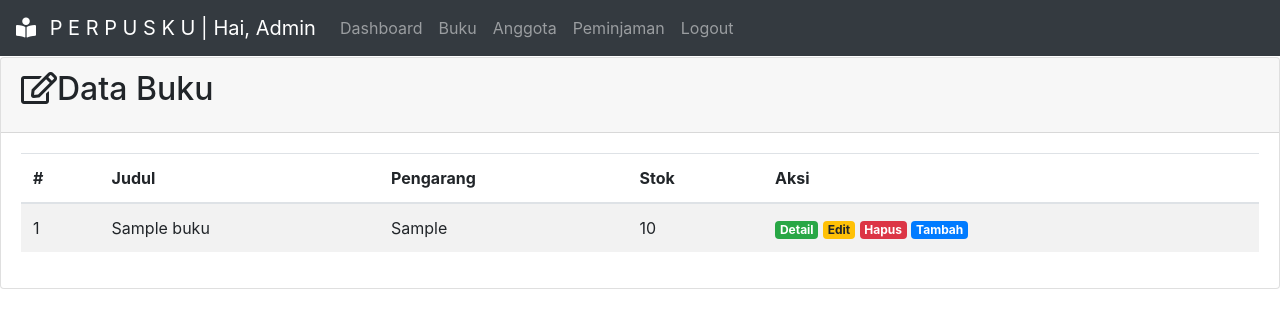
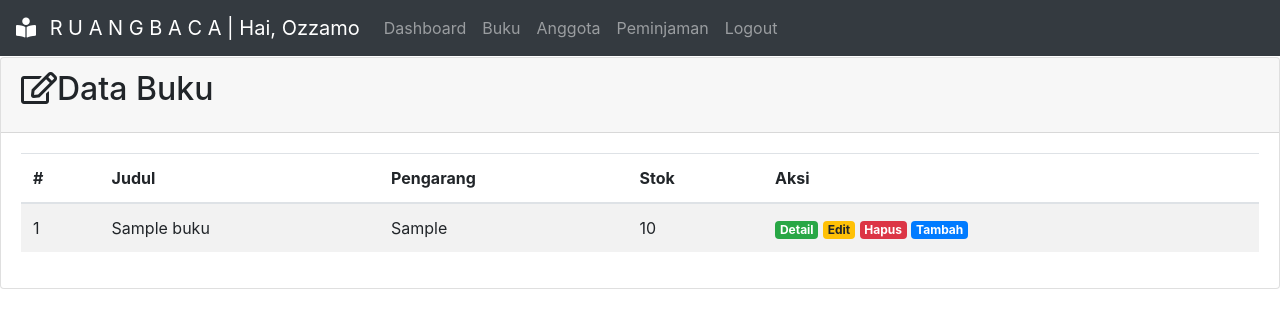
Before and after one commit to memorezasabana/Modul-Web-Native, a PHP site: page /siperpus/buku/index.php in a window 1280 px wide. Shown: the top 328 px of the page. Run offline with PHP 8.4, Linux system fonts and the light colour scheme; the visitor is signed in with stand-in values (Sample User, id 1); tables that the repository leaves empty or names only in its code hold one stand-in row (values such as "Sample post").

Commit message:
Update header.php

```diff
--- a/siperpus/aset/header.php
+++ b/siperpus/aset/header.php
@@ -21,7 +21,7 @@
 </head>
 <body>
 <nav class="navbar navbar-expand-lg navbar-dark bg-dark">
-<a class="navbar-brand" href="#"><i class="fas fa-book-reader mr-2"></i>  P E R P U S K U | Hai, Admin</a>
+<a class="navbar-brand" href="#"><i class="fas fa-book-reader mr-2"></i>  R U A N G  B A C A | Hai, Ozzamo</a>
 <button class="navbar-toggler" type="button" data-toggle="collapse" data-target="#navbarNavAltMarkup" aria-controls="navbarNavAltMarkup" aria-expanded="false" aria-label="Toggle navigation">
 <span class="navbar-toggler-icon"></span>
 </button>
```
